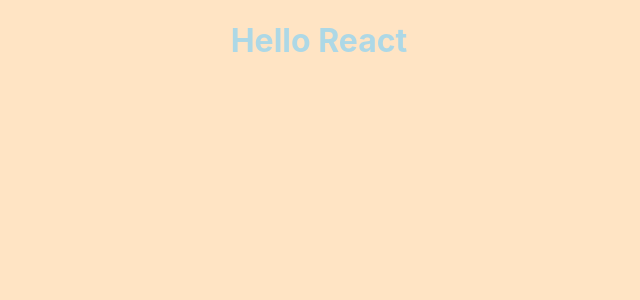
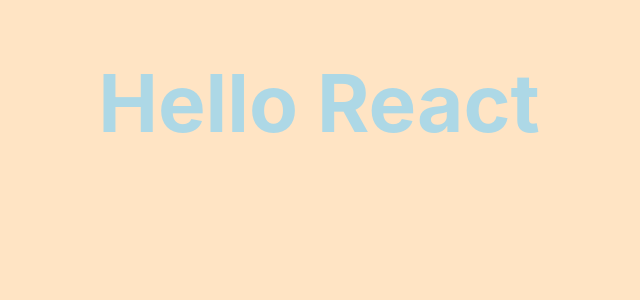
Before and after one commit to lingi524/pomodoro-clock, a React (Create React App) app: page / in a window 1280 px wide. Shown: the top 300 px of the page, without its empty margins (321-961 px from the left). Built offline with nearby package versions, Linux system fonts and the light colour scheme.

Commit message:
Changed font size

```diff
--- a/src/App.css
+++ b/src/App.css
@@ -6,3 +6,7 @@ body {
   background-color: bisque;
   color: lightblue;
 }
+
+h1 {
+  font-size: 80px;
+}
```
